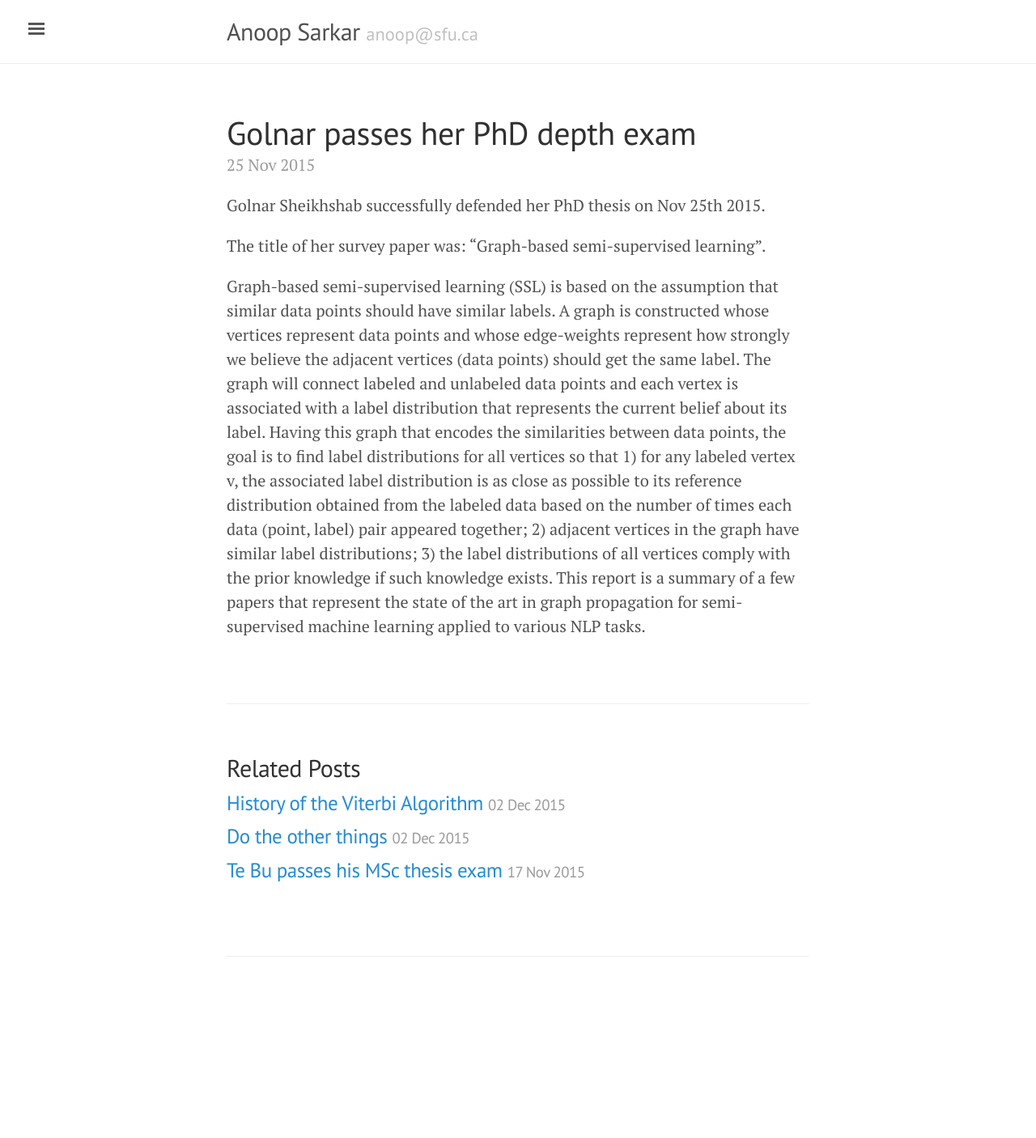
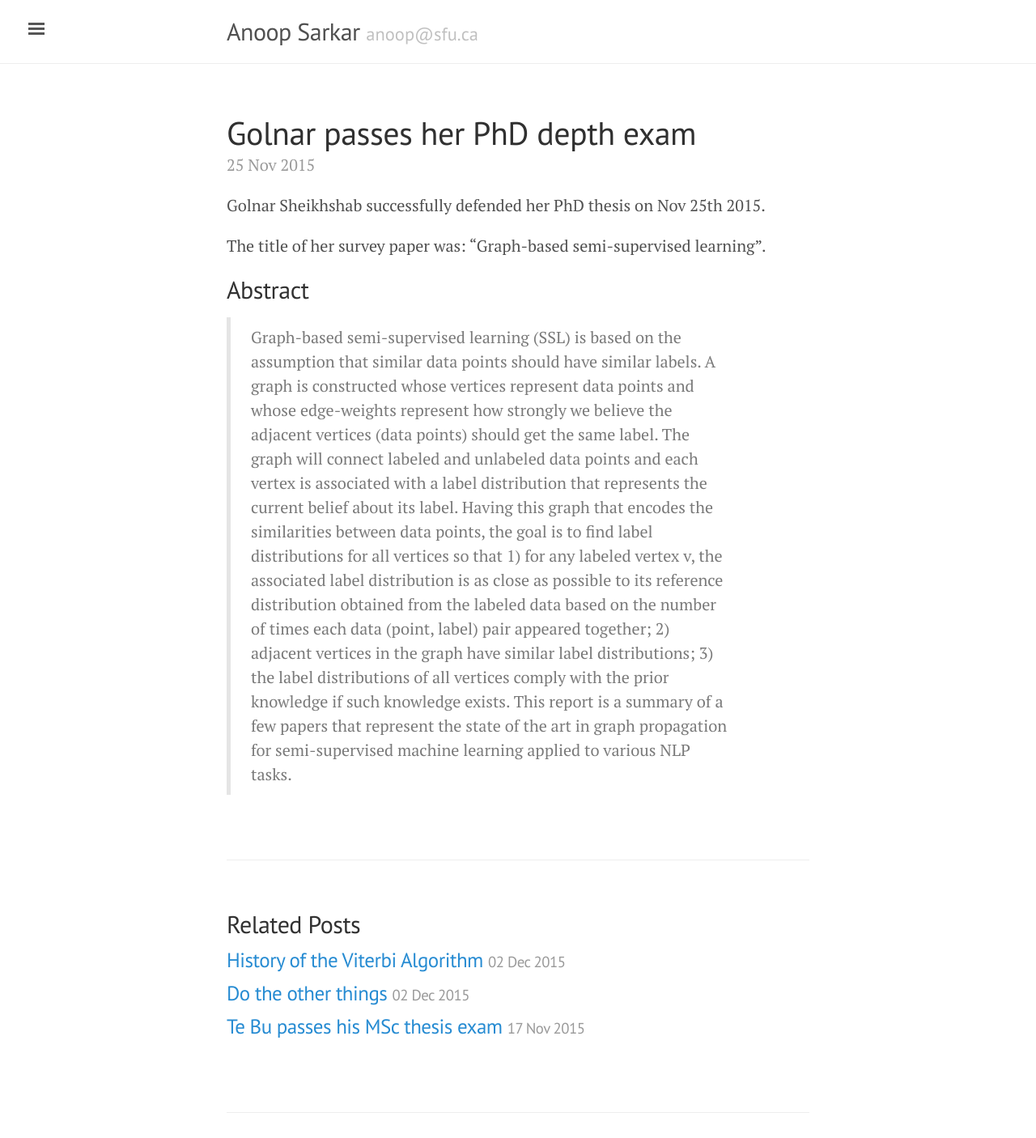
Before and after one commit to anoopsarkar/anoopsarkar.github.io, a Jekyll site: the page built from _posts/2015-11-25-golnar-depth.md, in a window 1280 px wide. Shown: the whole page at 81% size. Built offline with Jekyll 4.4.1, drawn with Linux system fonts in a browser that asks for light colours; before the commit the page ends 1213 px from its top, so only the background shows below that.

Commit message:
changed format for depth news

```diff
--- a/_posts/2015-11-25-golnar-depth.md
+++ b/_posts/2015-11-25-golnar-depth.md
@@ -7,21 +7,23 @@ Golnar Sheikhshab successfully defended her PhD thesis on Nov 25th 2015.
 
 The title of her survey paper was: "Graph-based semi-supervised learning".
 
-Graph-based semi-supervised learning (SSL) is based on the assumption
-that similar data points should have similar labels. A graph is
-constructed whose vertices represent data points and whose edge-weights
-represent how strongly we believe the adjacent vertices (data points)
-should get the same label. The graph will connect labeled and
-unlabeled data points and each vertex is associated with a label
-distribution that represents the current belief about its label.
-Having this graph that encodes the similarities between data points,
-the goal is to find label distributions for all vertices so that
-1) for any labeled vertex v, the associated label distribution is
-as close as possible to its reference distribution obtained from
-the labeled data based on the number of times each data (point,
-label) pair appeared together; 2) adjacent vertices in the graph
-have similar label distributions; 3) the label distributions of all
-vertices comply with the prior knowledge if such knowledge exists.
-This report is a summary of a few papers that represent the state
-of the art in graph propagation for semi-supervised machine learning
-applied to various NLP tasks.
+## Abstract
+
+> Graph-based semi-supervised learning (SSL) is based on the assumption
+> that similar data points should have similar labels. A graph is
+> constructed whose vertices represent data points and whose edge-weights
+> represent how strongly we believe the adjacent vertices (data points)
+> should get the same label. The graph will connect labeled and
+> unlabeled data points and each vertex is associated with a label
+> distribution that represents the current belief about its label.
+> Having this graph that encodes the similarities between data points,
+> the goal is to find label distributions for all vertices so that
+> 1) for any labeled vertex v, the associated label distribution is
+> as close as possible to its reference distribution obtained from
+> the labeled data based on the number of times each data (point,
+> label) pair appeared together; 2) adjacent vertices in the graph
+> have similar label distributions; 3) the label distributions of all
+> vertices comply with the prior knowledge if such knowledge exists.
+> This report is a summary of a few papers that represent the state
+> of the art in graph propagation for semi-supervised machine learning
+> applied to various NLP tasks.
```
